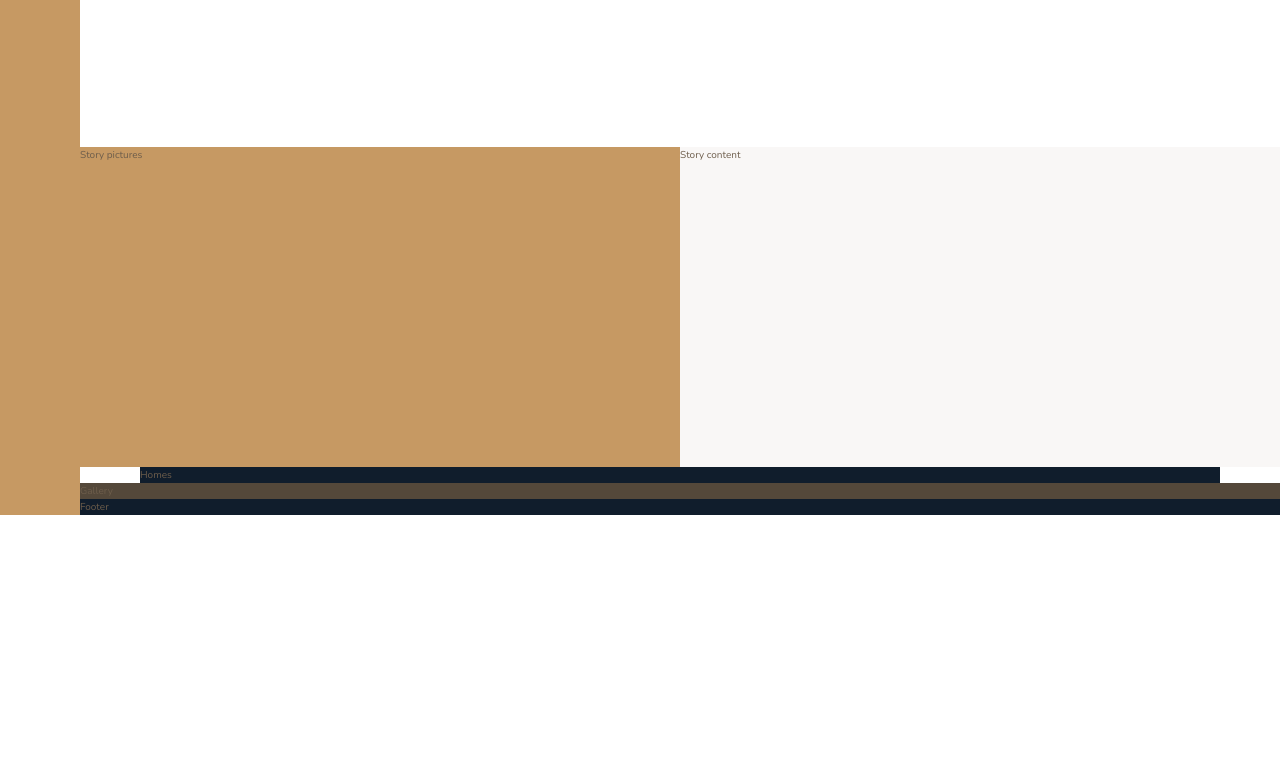
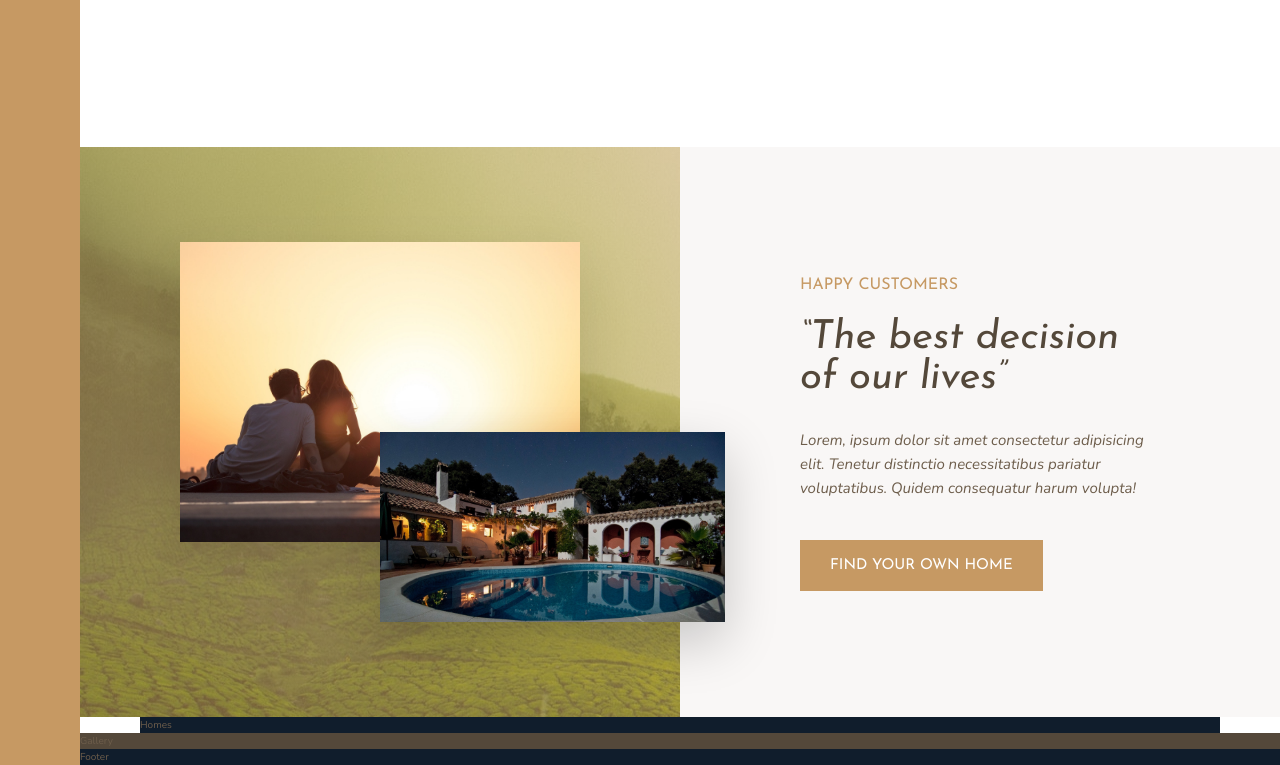
Before and after one commit to fakhrirafiki/nexter-project, a website: page index.html in a window 1280 px wide. Shown: the part 1161-1926 px from the top of the page. Before the commit the page ends 1676 px from the top, so only its background shows below. Drawn offline with nearby package versions, Linux system fonts and the light colour scheme.

Commit message:
stories section

```diff
--- a/index.html
+++ b/index.html
@@ -91,11 +91,19 @@
     </section>
 
     <div class="story__pictures">
-        Story pictures
+        <img src="img/story-1.jpeg" alt="Couple with new haouse" class="story__img--1">
+        <img src="img/story-2.jpeg" alt="Couple with new haouse" class="story__img--2">
     </div>
 
     <div class="story__content">
-        Story content
+        <h3 class="heading-3 mb-sm">Happy Customers</h3>
+        <h2 class="heading-2 heading-2--dark mb-md">&ldquo;The best decision of our lives&rdquo;</h2>
+        <p class="story__text">
+            Lorem, ipsum dolor sit amet consectetur adipisicing elit. Tenetur distinctio necessitatibus pariatur
+            voluptatibus. Quidem consequatur harum volupta!
+        </p>
+
+        <button class="btn">Find your own home</button>
     </div>
 
     <section class="homes">
--- a/sass/_base.scss
+++ b/sass/_base.scss
@@ -36,7 +36,7 @@ body {
 
 .container {
     display: grid;
-    grid-template-rows: 80vh min-content 40vh repeat(3, min-content);
+    grid-template-rows: 80vh min-content min-content repeat(3, min-content);
     grid-template-columns:
         [sidebar-start] 8rem [sidebar-end full-start] minmax(6rem, 1fr)
         [center-start] repeat(
--- a/sass/_story.scss
+++ b/sass/_story.scss
@@ -2,10 +2,46 @@
     &__pictures {
         background-color: $color-primary;
         grid-column: full-start / col-end 4;
+        background-image: linear-gradient(
+                rgba($color-primary, 0.5),
+                rgba($color-primary, 0.5)
+            ),
+            url(../img/back.jpg);
+
+        display: grid;
+        grid-template-rows: repeat(6, 1fr);
+        grid-template-columns: repeat(6, 1fr);
+    }
+
+    &__img--1 {
+        width: 100%;
+        grid-row: 2 / 6;
+        grid-column: 2 / 6;
+        box-shadow: 0 2rem 5rem rgba($color: #000000, $alpha: 0.1);
+    }
+
+    &__img--2 {
+        width: 115%;
+        grid-row: 4 / 6;
+        grid-column: 4 /7;
+        z-index: 20;
+        box-shadow: 0 2rem 5rem rgba($color: #000000, $alpha: 0.2);
     }
 
     &__content {
         background-color: $color-grey-light-1;
         grid-column: col-start 5 / full-end;
+
+        padding: 6rem 20%;
+
+        display: grid;
+        align-content: center;
+        justify-items: start;
+    }
+
+    &__text {
+        font-size: 1.5rem;
+        font-style: italic;
+        margin-bottom: 4rem;
     }
 }
--- a/sass/_typography.scss
+++ b/sass/_typography.scss
@@ -9,10 +9,23 @@
 
 .heading-2 {
     @extend %heading;
+    font-size: 4rem;
+    font-style: italic;
+    line-height: 1;
+
+    &--light {
+        color: $color-grey-light-1;
+    }
+    &--dark {
+        color: $color-grey-dark-1;
+    }
 }
 
 .heading-3 {
     @extend %heading;
+    font-size: 1.6rem;
+    color: $color-primary;
+    text-transform: uppercase;
 }
 
 .heading-4 {
@@ -26,3 +39,33 @@
         color: $color-grey-dark-1;
     }
 }
+
+.btn {
+    background-color: $color-primary;
+    color: #fff;
+    border: none;
+    border-radius: 0;
+    font-family: $font-display;
+    font-size: 1.5rem;
+    text-transform: uppercase;
+    padding: 1.8rem 3rem;
+    cursor: pointer;
+    transition: all 0.2s;
+
+    &:hover {
+        background-color: $color-primary-dark;
+    }
+}
+
+.mb-sm {
+    margin-bottom: 2rem;
+}
+.mb-md {
+    margin-bottom: 3rem;
+}
+.mb-lg {
+    margin-bottom: 4rem;
+}
+.mb-hg {
+    margin-bottom: 8rem;
+}
```
Also changed, not shown: css/main.css, 1 other file.
